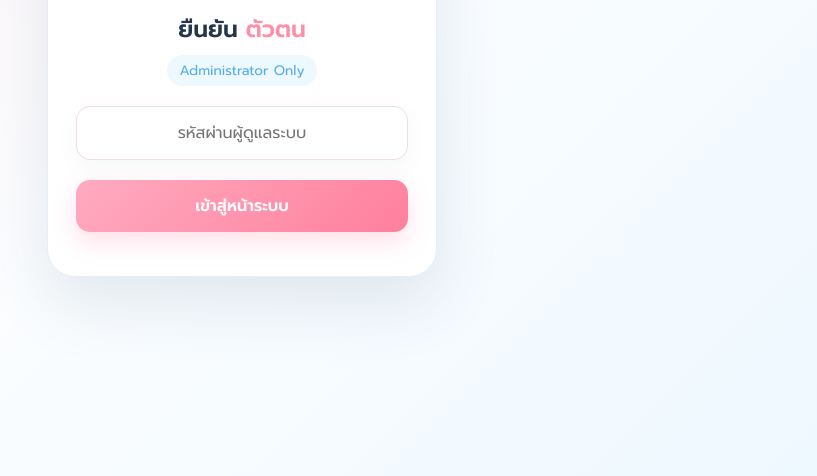
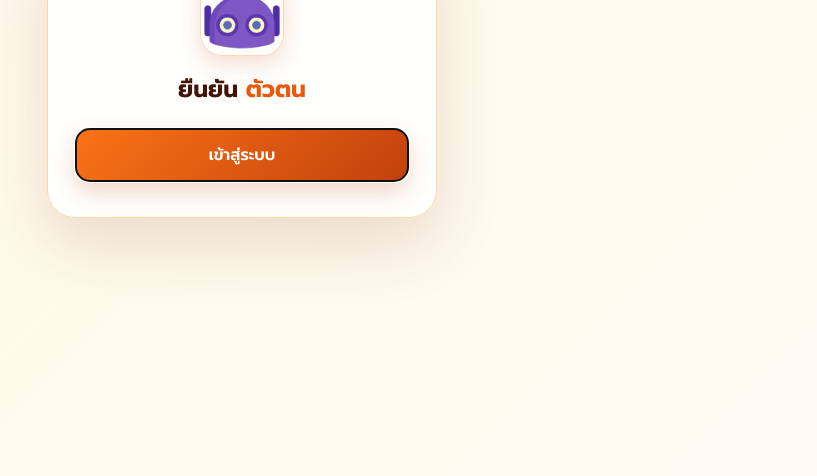
Before and after one commit to checkfile2568-ops/rta-tuning, a plain HTML site: page linebot.html in a window 1280 px wide. Shown: the part 324-800 px from the top of the page, without its empty margins (398-1215 px from the left). Drawn offline with Linux system fonts and the light colour scheme.

Commit message:
Publish V15 entry gate and robot assets

```diff
--- a/linebot.html
+++ b/linebot.html
@@ -1,43 +1,59 @@
+<!doctype html>
 <html lang="th">
 <head>
 <meta charset="utf-8">
 <meta name="viewport" content="width=device-width,initial-scale=1,viewport-fit=cover">
-<title>Chatbot ศูนย์ข้อมูล - เข้าสู่ระบบ</title>
+<title>Chatbot ศูนย์รวมข้อมูล - V15 Production</title>
 <link rel="preconnect" href="https://fonts.googleapis.com">
-<link href="https://fonts.googleapis.com/css2?family=Prompt:wght@300;400;500;600&display=swap" rel="stylesheet">
+<link href="https://fonts.googleapis.com/css2?family=Prompt:wght@300;400;500;600;700&display=swap" rel="stylesheet">
 <style>
-:root{--pink:#ff8fa8;--blue:#65b9f3;--ink:#24364b;--muted:#8090a2;--line:#e7eef5}
+:root{--orange-50:#fff7ed;--orange-100:#ffedd5;--orange-200:#fed7aa;--orange-500:#f97316;--orange-600:#ea580c;--orange-700:#c2410c;--brown:#431407;--muted:#7c2d12;--line:#fed7aa}
 *{box-sizing:border-box}
-html,body{height:100%;margin:0;font-family:Prompt,sans-serif;background:linear-gradient(135deg,#fff0f4 0%,#fbfdff 50%,#edf8ff 100% );overflow:hidden}
-#splash, #login-gate{position:fixed;inset:0;z-index:20;display:grid;place-items:center;padding:18px;background:linear-gradient(135deg,#fff0f4 0%,#fbfdff 50%,#edf8ff 100%);transition:opacity .35s ease,visibility .35s ease}
+html,body{height:100%;margin:0;font-family:Prompt,sans-serif;background:linear-gradient(135deg,#fff7ed 0%,#fffbeb 52%,#fffaf5 100%);color:var(--brown);overflow:hidden}
+#splash,#login-gate{position:fixed;inset:0;z-index:20;display:grid;place-items:center;padding:18px;background:linear-gradient(135deg,rgba(255,247,237,.98) 0%,rgba(255,251,235,.98) 52%,rgba(255,250,245,.98) 100%);transition:opacity .35s ease,visibility .35s ease}
 #login-gate{z-index:25;display:none}
-.card{width:min(92vw,390px);padding:44px 28px;text-align:center;background:#fff;border:1px solid var(--line);border-radius:28px;box-shadow:0 26px 64px rgba(65,91,116,.13)}
-.icon{width:76px;height:76px;margin:0 auto 16px;border-radius:50%;display:grid;place-items:center;background:linear-gradient(135deg,#fff0f4,#eef8ff);font-size:34px}
-h1{margin:0;color:var(--ink);font-size:1.45rem;font-weight:600}h1 span{color:var(--pink)}
-.sub{margin-top:8px;color:#58aee8;background:#eef8ff;padding:5px 12px;border-radius:999px;display:inline-block;font-size:.86rem}
-.status{margin:26px 0 12px;color:#607286;font-size:.87rem}
-.bar{height:8px;border-radius:999px;background:#edf2f6;overflow:hidden}.bar i{display:block;height:100%;width:0;background:linear-gradient(90deg,#ff9db4,#65b9f3);transition:width .25s ease}
-.pct{margin-top:8px;color:#8797a8;font-size:.76rem}
-input[type="password"]{width:100%;padding:14px;margin:20px 0;border:1px solid #efdfe5;border-radius:14px;font-family:inherit;font-size:1rem;text-align:center;outline:none;transition:all .2s;box-shadow:0 8px 22px rgba(74,102,126,.05)}
-input[type="password"]:focus{border-color:#ff9db4;box-shadow:0 0 0 3px rgba(255,143,168,.14)}
-button{width:100%;padding:14px;border:none;border-radius:14px;background:linear-gradient(135deg,#ffabc0,#ff7f9d);color:#fff;font-family:inherit;font-size:1rem;font-weight:600;cursor:pointer;box-shadow:0 10px 24px rgba(255,127,157,.24);transition:transform .2s}
-button:active{transform:scale(0.98)}
+.card{width:min(92vw,390px);padding:36px 28px;text-align:center;background:rgba(255,255,255,.96);border:1px solid var(--orange-200);border-radius:28px;box-shadow:0 26px 64px rgba(124,45,18,.16)}
+.robot-mark{position:relative;width:84px;height:84px;margin:0 auto 16px;border-radius:22px;overflow:hidden;background:var(--orange-50);border:1px solid var(--orange-200);box-shadow:0 8px 22px rgba(194,65,12,.18)}
+.robot-mark img{position:absolute;inset:0;width:100%;height:100%;object-fit:cover;display:block}
+.robot-mark .robot-closed-frame{opacity:0;transition:opacity .12s ease}
+h1{margin:0;color:var(--brown);font-size:1.45rem;font-weight:700;perspective:720px}h1 span{color:var(--orange-600)}
+.title-3d-letter{display:inline-block;min-width:.08em;opacity:0;transform:translateY(7px) rotateY(90deg) rotateX(12deg);transform-origin:50% 70%;transition:opacity .28s ease,transform .42s cubic-bezier(.2,.75,.2,1);text-shadow:1px 1px 0 var(--orange-200),2px 3px 0 rgba(154,52,18,.14),0 8px 16px rgba(154,52,18,.12)}
+.title-3d-letter.is-visible{opacity:1;transform:translateY(0) rotateY(0deg) rotateX(0deg)}
+.sub{margin-top:8px;color:var(--orange-700);background:var(--orange-100);padding:5px 12px;border-radius:999px;display:inline-block;font-size:.86rem;font-weight:500}
+.status{margin:26px 0 12px;color:var(--muted);font-size:.87rem}
+.bar{height:8px;border-radius:999px;background:#ffedd5;overflow:hidden}.bar i{display:block;height:100%;width:0;background:linear-gradient(90deg,var(--orange-500),#fbbf24);transition:width .25s ease}
+.pct{margin-top:8px;color:var(--muted);font-size:.76rem}
+#login-form{display:none;margin-top:18px}
+.login-note{margin:0 0 12px;color:var(--orange-700);background:var(--orange-100);padding:6px 12px;border-radius:999px;display:inline-block;font-size:.86rem;font-weight:500}
+.password-row{display:flex;align-items:stretch;gap:8px;margin:20px 0 12px}
+input[type="password"],input[type="text"]{width:100%;padding:14px;border:1px solid var(--orange-200);border-radius:14px;font-family:inherit;font-size:1rem;text-align:center;outline:none;transition:all .2s;box-shadow:0 8px 22px rgba(124,45,18,.06)}
+input[type="password"]:focus,input[type="text"]:focus{border-color:var(--orange-500);box-shadow:0 0 0 3px rgba(249,115,22,.15)}
+button{width:100%;padding:14px;border:none;border-radius:14px;background:linear-gradient(135deg,var(--orange-500),var(--orange-700));color:#fff;font-family:inherit;font-size:1rem;font-weight:600;cursor:pointer;box-shadow:0 10px 24px rgba(194,65,12,.24);transition:transform .2s,box-shadow .2s}
+button:hover{box-shadow:0 12px 28px rgba(194,65,12,.3)}button:active{transform:scale(.98)}
+#open-login-btn{margin-top:22px}
+#toggle-password{width:auto;min-width:94px;padding:10px 12px;font-size:.82rem;white-space:nowrap;background:var(--orange-100);color:var(--orange-700);border:1px solid var(--orange-200);box-shadow:none}
+#submit-login-btn{margin-top:4px}
 #app{position:fixed;inset:0;display:none;background:#fff}#app iframe{width:100%;height:100%;border:0;display:block}
+@media (max-width:420px){.card{padding:30px 20px}.robot-mark{width:76px;height:76px}.password-row{gap:6px}#toggle-password{min-width:84px;padding-left:8px;padding-right:8px}}
 </style>
 </head>
 <body>
-<div id="splash"><div class="card"><div class="icon">💬</div><h1>Chatbot <span>ศูนย์ข้อมูล</span></h1><div class="sub">กำลังเตรียมระบบ</div><div class="status" id="status">กำลังเชื่อมต่อ Dashboard...</div><div class="bar"><i id="fill"></i></div><div class="pct" id="pct">0%</div></div></div>
-<div id="login-gate"><div class="card"><div class="icon">🔒</div><h1>ยืนยัน <span>ตัวตน</span></h1><div class="sub">Administrator Only</div><input type="password" id="passkey" placeholder="รหัสผ่านผู้ดูแลระบบ" autofocus><button onclick="checkLogin()">เข้าสู่หน้าระบบ</button></div></div>
+<div id="splash"><div class="card"><div class="robot-mark" aria-label="หุ่นยนต์ผู้ช่วย"><img class="robot-open-frame" alt="หุ่นยนต์" src="assets/robot-open.jpg"><img class="robot-closed-frame" alt="หุ่นยนต์หลับตา" src="assets/robot-closed.jpg"></div><h1>Chatbot <span id="splash-title"></span></h1><div class="sub">V15 Production</div><div class="status" id="status">กำลังเชื่อมต่อ Dashboard...</div><div class="bar"><i id="fill"></i></div><div class="pct" id="pct">0%</div></div></div>
+<div id="login-gate"><div class="card"><div class="robot-mark" aria-label="หุ่นยนต์ผู้ช่วย"><img class="robot-open-frame" alt="หุ่นยนต์" src="assets/robot-open.jpg"><img class="robot-closed-frame" alt="หุ่นยนต์หลับตา" src="assets/robot-closed.jpg"></div><h1>ยืนยัน <span>ตัวตน</span></h1><button id="open-login-btn" type="button" onclick="showPasswordForm()">เข้าสู่ระบบ</button><div id="login-form"><div class="login-note">Administrator Only</div><div class="password-row"><input type="password" id="passkey" placeholder="รหัสผ่านผู้ดูแลระบบ" autocomplete="current-password"><button id="toggle-password" type="button" onclick="togglePassword()">แสดงรหัส</button></div><button id="submit-login-btn" type="button" onclick="checkLogin()">เข้าสู่ระบบ</button></div></div></div>
 <div id="app"><iframe id="frame" title="Dashboard" referrerpolicy="no-referrer"></iframe></div>
 <script>
 var BASE_URL='https://script.google.com/macros/s/AKfycbwojYt6ZB4aAI8QvKqFdFzr3_72ccwYRnhYENrAF-7PpRyr6AOBkL7NWOg5KELipznp/exec';
-var splash=document.getElementById('splash' ),loginGate=document.getElementById('login-gate'),app=document.getElementById('app'),frame=document.getElementById('frame'),fill=document.getElementById('fill'),pct=document.getElementById('pct'),status=document.getElementById('status'),passInput=document.getElementById('passkey');
-var progress=0,done=false;
+var splash=document.getElementById('splash'),loginGate=document.getElementById('login-gate'),app=document.getElementById('app'),frame=document.getElementById('frame'),fill=document.getElementById('fill'),pct=document.getElementById('pct'),status=document.getElementById('status'),passInput=document.getElementById('passkey'),loginForm=document.getElementById('login-form'),openLoginBtn=document.getElementById('open-login-btn');
+var progress=0,done=false,titleTimer=null,titleLoopTimer=null;
+function animateTitle(){var el=document.getElementById('splash-title');if(!el)return;if(titleTimer)clearInterval(titleTimer);if(titleLoopTimer)clearTimeout(titleLoopTimer);var text='ศูนย์รวมข้อมูล';el.innerHTML=Array.from(text).map(function(ch){return '<span class="title-3d-letter">'+(ch===' '?'&nbsp;':ch)+'</span>';}).join('');var letters=el.querySelectorAll('.title-3d-letter'),i=0;titleTimer=setInterval(function(){if(i<letters.length){letters[i].classList.add('is-visible');i++;return}clearInterval(titleTimer);titleTimer=null;titleLoopTimer=setTimeout(animateTitle,5000)},80)}
+function startBlinkAnimations(){document.querySelectorAll('.robot-mark').forEach(function(mark){var closed=mark.querySelector('.robot-closed-frame');if(!closed)return;function blink(){closed.style.opacity='1';setTimeout(function(){closed.style.opacity='0';setTimeout(blink,3000)},180)}blink()})}
 function updateProgress(){if(done)return;progress=Math.min(100,progress+(progress<70?5:2.5));fill.style.width=progress+'%';pct.textContent=Math.round(progress)+'%';if(progress<100)setTimeout(updateProgress,60);else showLogin()}
-function showLogin(){done=true;status.textContent='พร้อมใช้งาน';setTimeout(function(){splash.style.opacity='0';splash.style.visibility='hidden';loginGate.style.display='grid'},300)}
-function checkLogin(){var key=passInput.value.trim();if(!key){alert('กรุณากรอกรหัสผ่าน');return}status.textContent='กำลังเชื่อมต่อระบบ...';frame.src=BASE_URL+'?adminKey='+encodeURIComponent(key);frame.onload=function(){loginGate.style.opacity='0';loginGate.style.visibility='hidden';app.style.display='block'};}
+function showLogin(){done=true;status.textContent='พร้อมใช้งาน';setTimeout(function(){splash.style.opacity='0';splash.style.visibility='hidden';loginGate.style.display='grid';setTimeout(function(){openLoginBtn.focus()},120)},300)}
+function showPasswordForm(){openLoginBtn.style.display='none';loginForm.style.display='block';passInput.focus()}
+function togglePassword(){var isPassword=passInput.type==='password';passInput.type=isPassword?'text':'password';document.getElementById('toggle-password').textContent=isPassword?'ซ่อนรหัส':'แสดงรหัส'}
+function checkLogin(){if(loginForm.style.display==='none'||!loginForm.style.display)showPasswordForm();var key=passInput.value.trim();if(!key){alert('กรุณากรอกรหัสผ่าน');passInput.focus();return}status.textContent='กำลังเชื่อมต่อระบบ...';frame.src=BASE_URL+'?adminKey='+encodeURIComponent(key);frame.onload=function(){loginGate.style.opacity='0';loginGate.style.visibility='hidden';app.style.display='block'}}
 passInput.addEventListener('keypress',function(e){if(e.key==='Enter')checkLogin()});
-window.onload=updateProgress;
+window.addEventListener('load',function(){animateTitle();startBlinkAnimations();updateProgress()});
 </script>
 </body>
 </html>
```
Also changed, not shown: assets/robot-closed.jpg (added), assets/robot-open.jpg (added).
